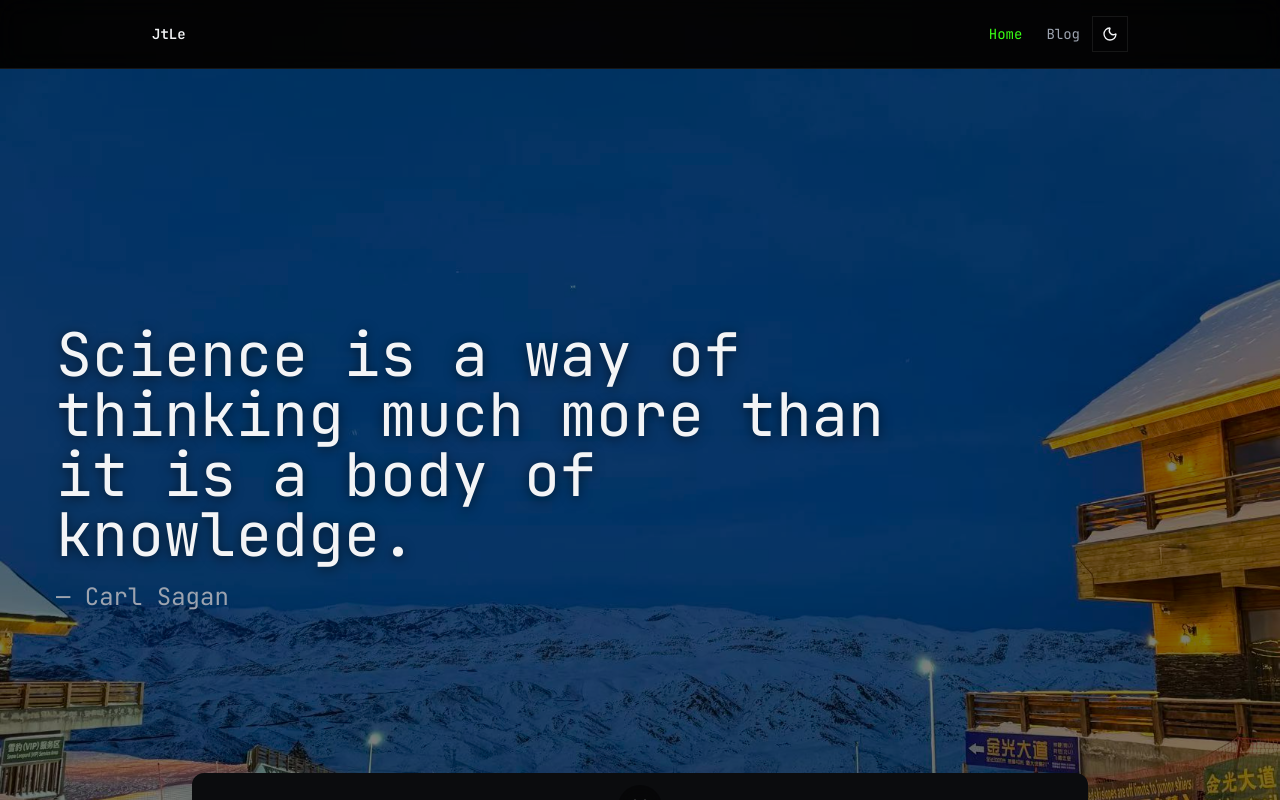
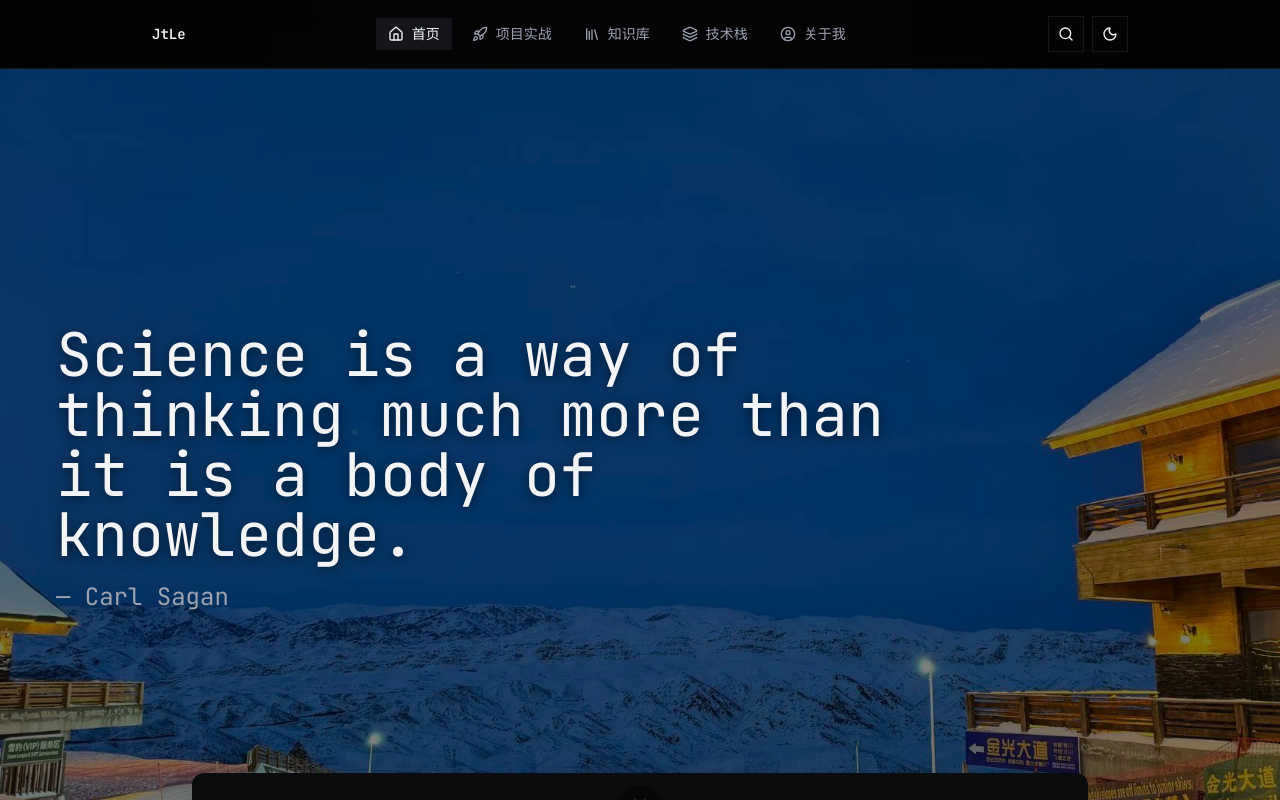
Before and after one commit to Ariasu123/ariasu123.github.io, a Next.js app: page / in a window 1280 px wide. Shown: the top 800 px of the page. Built offline with nearby package versions, Linux system fonts and the light colour scheme.

Commit message:
Update navigation with icons and links

```diff
--- a/src/components/navbar.tsx
+++ b/src/components/navbar.tsx
@@ -4,15 +4,27 @@ import { useEffect, useState } from "react";
 import Link from "next/link";
 import { usePathname } from "next/navigation";
 import { AnimatePresence, motion } from "framer-motion";
-import { Menu, X } from "lucide-react";
+import {
+  Home,
+  Layers,
+  Library,
+  Menu,
+  Rocket,
+  Search,
+  UserCircle,
+  X,
+} from "lucide-react";
 import { cn } from "@/lib/utils";
 import { siteConfig } from "@/lib/site";
 import { ThemeToggle } from "@/components/theme-toggle";
 
-const navItems = [
-  { href: "/", label: "Home" },
-  { href: "/blog", label: "Blog" },
-];
+const iconMap = {
+  home: Home,
+  rocket: Rocket,
+  library: Library,
+  layers: Layers,
+  user: UserCircle,
+} as const;
 
 export function Navbar() {
   const pathname = usePathname();
@@ -22,29 +34,40 @@ export function Navbar() {
     setOpen(false);
   }, [pathname]);
 
+  const navItems = siteConfig.navItems ?? [];
+
   return (
     <header className="sticky top-0 z-50 border-b border-border bg-black/40 backdrop-blur-md">
       <div className="mx-auto flex w-full max-w-5xl items-center justify-between px-6 py-4">
-        <Link href="/" className="text-sm font-semibold text-foreground">
+        <Link href="/" className="text-sm font-semibold text-gray-100">
           {siteConfig.name}
         </Link>
-        <div className="flex items-center gap-3">
-          <nav className="hidden items-center gap-6 text-sm md:flex">
-            {navItems.map((item) => (
+        <nav className="hidden flex-1 items-center justify-center gap-2 text-sm md:flex">
+          {navItems.map((item) => {
+            const Icon = iconMap[item.icon as keyof typeof iconMap];
+            return (
               <Link
                 key={item.href}
                 href={item.href}
                 className={cn(
-                  "transition hover:text-primary",
-                  pathname === item.href
-                    ? "text-primary"
-                    : "text-muted-foreground"
+                  "inline-flex items-center gap-2 rounded-md px-3 py-1.5 text-gray-400 transition hover:bg-secondary hover:text-gray-100",
+                  pathname === item.href && "bg-secondary text-gray-100"
                 )}
               >
-                {item.label}
+                {Icon ? <Icon className="h-4 w-4" /> : null}
+                <span>{item.label}</span>
               </Link>
-            ))}
+            );
+          })}
         </nav>
+        <div className="flex items-center gap-2">
+          <button
+            type="button"
+            aria-label="Search"
+            className="inline-flex h-9 w-9 items-center justify-center border border-border text-gray-100 transition hover:border-primary hover:text-primary"
+          >
+            <Search className="h-4 w-4" />
+          </button>
           <ThemeToggle />
           <button
             type="button"
@@ -52,7 +75,7 @@ export function Navbar() {
             aria-expanded={open}
             aria-controls="mobile-nav"
             onClick={() => setOpen((prev) => !prev)}
-            className="inline-flex h-9 w-9 items-center justify-center border border-border text-foreground transition hover:border-primary hover:text-primary md:hidden"
+            className="inline-flex h-9 w-9 items-center justify-center border border-border text-gray-100 transition hover:border-primary hover:text-primary md:hidden"
           >
             {open ? <X className="h-4 w-4" /> : <Menu className="h-4 w-4" />}
           </button>
@@ -69,21 +92,23 @@ export function Navbar() {
             className="overflow-hidden border-t border-border bg-black/40 backdrop-blur-md md:hidden"
           >
             <nav className="mx-auto flex w-full max-w-5xl flex-col gap-3 px-6 py-4 text-sm">
-              {navItems.map((item) => (
+              {navItems.map((item) => {
+                const Icon = iconMap[item.icon as keyof typeof iconMap];
+                return (
                   <Link
                     key={item.href}
                     href={item.href}
                     onClick={() => setOpen(false)}
                     className={cn(
-                    "transition hover:text-primary",
-                    pathname === item.href
-                      ? "text-primary"
-                      : "text-muted-foreground"
+                      "flex items-center gap-2 rounded-md px-2 py-2 text-gray-400 transition hover:bg-secondary hover:text-gray-100",
+                      pathname === item.href && "bg-secondary text-gray-100"
                     )}
                   >
-                  {item.label}
+                    {Icon ? <Icon className="h-4 w-4" /> : null}
+                    <span>{item.label}</span>
                   </Link>
-              ))}
+                );
+              })}
             </nav>
           </motion.div>
         ) : null}
--- a/src/lib/site.ts
+++ b/src/lib/site.ts
@@ -4,4 +4,11 @@ export const siteConfig = {
   url: "https://ariasu123.github.io",
   author: "JtLe ",
   locale: "en-US",
+  navItems: [
+    { label: "首页", href: "/", icon: "home" },
+    { label: "项目实战", href: "/projects", icon: "rocket" },
+    { label: "知识库", href: "/wiki", icon: "library" },
+    { label: "技术栈", href: "/stack", icon: "layers" },
+    { label: "关于我", href: "/about", icon: "user" },
+  ],
 };
```
Lines whose indentation alone changed are shown as unchanged.
